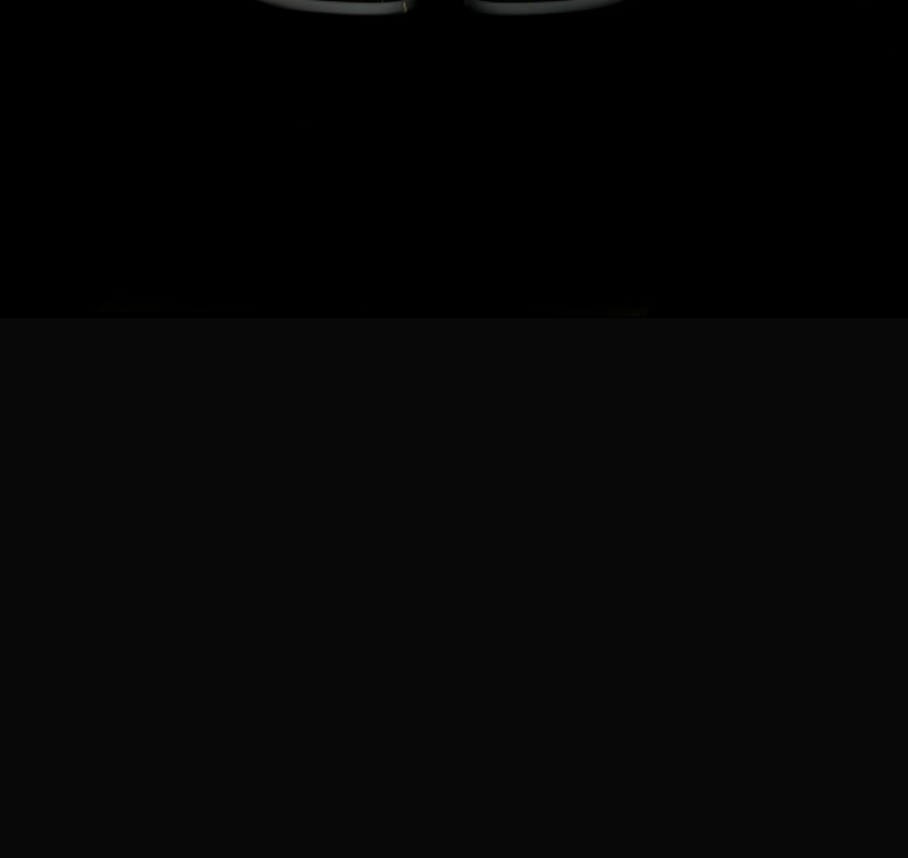
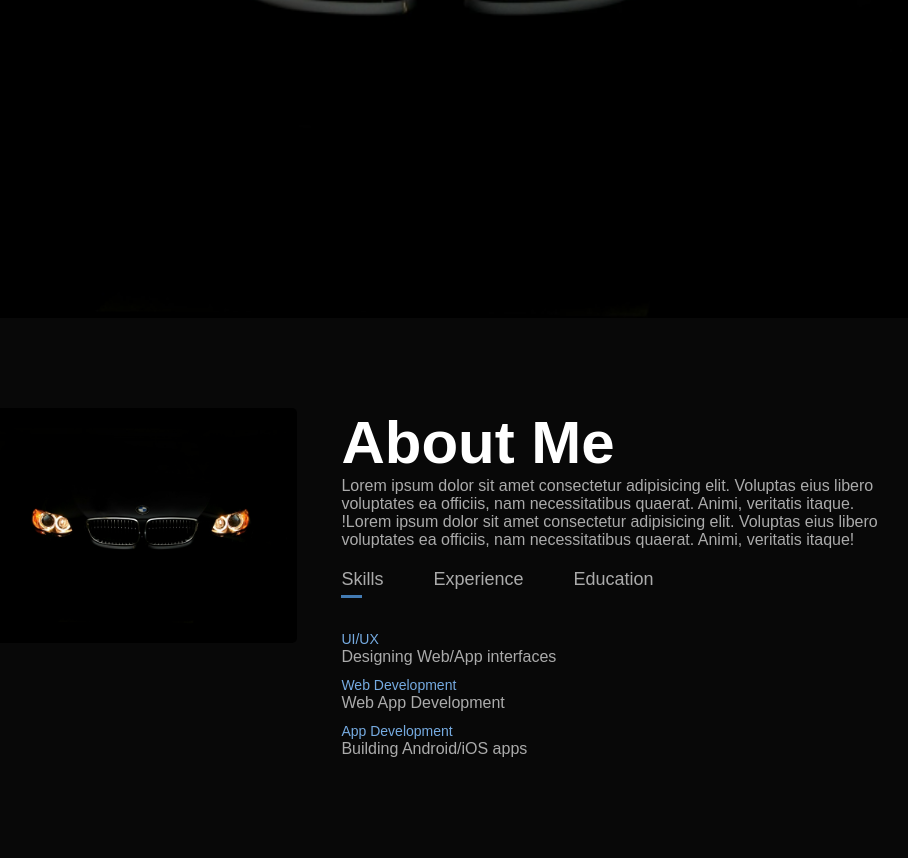
Before and after one commit to ron-don/MyPortfolio, a plain HTML site: page index.html in a window 1280 px wide. Shown: the part 482-1340 px from the top of the page, without its empty margins (209-1117 px from the left). Before the commit the page ends 800 px from the top, so only its background shows below. Drawn offline with Linux system fonts and the light colour scheme.

Commit message:
Added about section
- Added about section on index.html and style.css files.
- Added a script tag for a js function for changing tabs on about section.

```diff
--- a/index.html
+++ b/index.html
@@ -8,6 +8,7 @@
     <link rel="stylesheet" href="style.css">
 </head>
 <body>
+    <!-- the header section -->
     <div id="header">
         <div class="container">
             <nav>
@@ -26,6 +27,77 @@
             </div>
         </div>
     </div>
+    <!-- the about section -->
+    <div id="about">
+        <div class="container">
+            <div class="row">
+                <div class="about-col-1">
+                    <img src="images/background.jpg" >
+                </div>
+                <div class="about-col-2">
+                    <h1 class="sub-title">About Me</h1>
+                    <p>Lorem ipsum dolor sit amet consectetur adipisicing elit.
+                        Voluptas eius libero voluptates ea officiis, nam necessitatibus quaerat.
+                        Animi, veritatis itaque. !Lorem ipsum dolor sit amet consectetur adipisicing elit.
+                        Voluptas eius libero voluptates ea officiis, nam necessitatibus quaerat.
+                        Animi, veritatis itaque!</p>
 
+                        <div class="tab-titles">
+                            <p class="tab-links active-link" onclick="opentab('skills')">Skills</p>
+                            <p class="tab-links" onclick="opentab('experience')" >Experience</p>
+                            <p class="tab-links" onclick="opentab('education')">Education</p>
+                        </div>
+                        <div class="tab-contents active-tab" id="skills">
+                            <ul>
+                                <li><span>UI/UX</span><br>Designing Web/App interfaces</li>
+                                <li><span>Web Development</span><br>Web App Development</li>
+                                <li><span>App Development</span><br>Building Android/iOS apps</li>
+                            </ul>
+                        </div>
+                        <div class="tab-contents" id="experience">
+                            <ul>
+                                <li><span>2021 - Current</span><br>UI/UX Design Training at ET Institue</li>
+                                <li><span>2019 -2021</span><br>Software Developer at Nouveta</li>
+                                <li><span>2017 -2019</span><br>Software Developer at Intelligent Solutions</li>
+                            </ul>
+                        </div>
+                        <div class="tab-contents" id="education">
+                            <ul>
+                                <li><span>2012 - 2015</span><br>Jomo Kenyatta University of Agriculture and Technology</li>
+                                <li><span>2008 - 2011</span><br>St. Thomas Aquinas High School</li>
+                                <li><span>1999 - 2007</span><br>Bidii Primary School</li>
+                            </ul>
+                        </div>
+                </div>
+            </div>
+        </div>
+    </div>
+
+    <!-- the services sections -->
+    <div id="services">
+
+    </div>
+
+    <!-- js code for changing tabs on about section(skills, education and experience) -->
+    <script>
+
+        var tablinks = document.getElementsByClassName("tab-links");
+        var tabcontents = document.getElementsByClassName("tab-contents");
+
+        function opentab(tabname) {
+            for(tablink of tablinks) {
+                tablink.classList.remove("active-link");
+            }
+
+            for(tabcontent of tabcontents) {
+                tabcontent.classList.remove("active-tab");
+            }
+
+            event.currentTarget.classList.add("active-link");
+            document.getElementById(tabname).classList.add("active-tab");
+
+        }
+
+    </script>
 </body>
 </html>
--- a/style.css
+++ b/style.css
@@ -50,7 +50,7 @@
     content: '';
     width: 0;
     height: 3px;
-    background: #1c4671;
+    background: #437bb3;
     position: absolute;
     left: 0;
     bottom: -6px;
@@ -73,5 +73,82 @@
 }
 
 .header-text h1 span {
-    color: #1c4671;
+    color: #437bb3;
 }
+
+/* ------------about------------- */
+#about {
+    padding: 80px;
+    color: #ababab;
+}
+
+.row {
+    display: flex;
+    justify-content: space-between;
+    flex-wrap: wrap;
+}
+
+.about-col-1 {
+    flex-basis: 35%;
+}
+
+.about-col-1 img {
+    width: 100%;
+    border-radius: 5px;
+}
+
+.about-col-2 {
+    flex-basis: 60%;
+}
+
+.sub-title {
+    font-size: 60px;
+    font-weight: 600;
+    color: #fff;
+}
+
+.tab-titles {
+    display: flex;
+    margin: 20px 0 40px;
+}
+
+.tab-links {
+    margin-right: 50px;
+    font-size: 18px;
+    font-weight: 500;
+    cursor: pointer;
+    position: relative;
+}
+
+.tab-links::after {
+    content: '';
+    width: 0;
+    height: 3px;
+    background: #437bb3;
+    position: absolute;
+    left: 0;
+    bottom: -8px;
+    transition: 0.5s;
+}
+
+.tab-links.active-link::after {
+    width: 50%;
+}
+
+.tab-contents ul li {
+    list-style: none;
+    margin: 10px 0;
+}
+
+.tab-contents ul li span {
+    color: #76abe1;
+    font-size: 14px;
+}
+
+.tab-contents {
+    display: none;
+}
+
+.tab-contents.active-tab {
+    display: block;
+}
```
